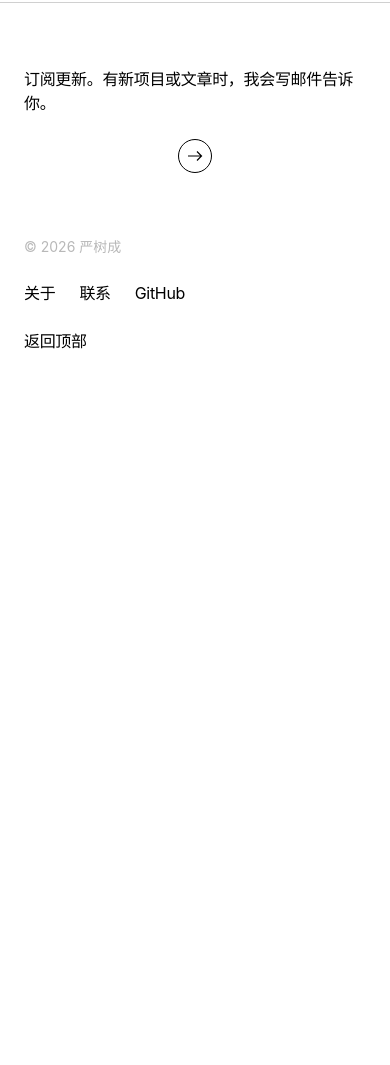
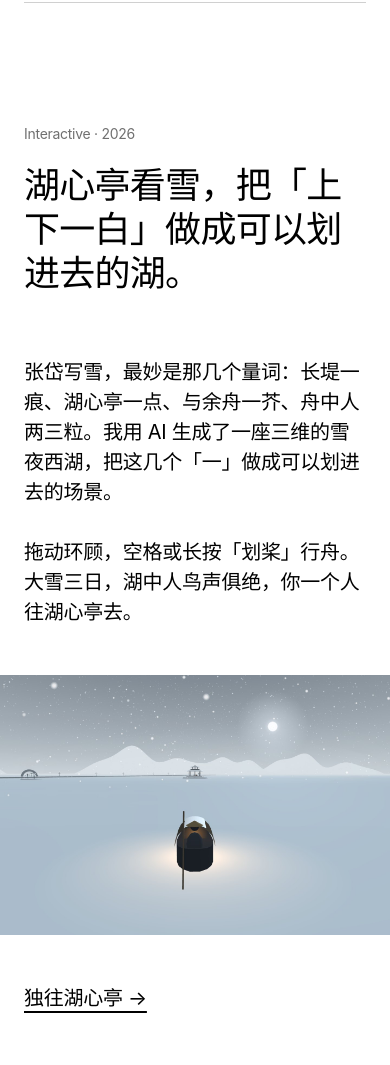
Before and after one commit to SacharnYan/personal-site, an Astro site: page /projects in a window 390 px wide. Shown: the part 2339-3404 px from the top of the page. Before the commit the page ends 2732 px from the top, so only its background shows below. Built offline with nearby package versions, Linux system fonts and the light colour scheme; Astro itself is replaced by a stand-in of ours.

Commit message:
feat: 项目页收录湖心亭看雪，配场景卡片与入口

```diff
--- a/src/pages/projects/index.astro
+++ b/src/pages/projects/index.astro
@@ -40,6 +40,39 @@ import Base from '../../layouts/Base.astro';
 
       <p>
         现在它只是一个内部工具，不是产品。我还在想：这种“重复劳动自动化”的小工具，能不能做成让更多花艺、教培、餐饮商家都能用的东西？
+      </p>
+    </div>
+  </article>
+
+  <hr class="project-divider" />
+
+  <article class="article" data-fade>
+    <header class="article-hero">
+      <p class="article-eyebrow">Interactive · 2026</p>
+      <h1 class="article-title">湖心亭看雪，把「上下一白」做成可以划进去的湖。</h1>
+    </header>
+
+    <div class="article-body">
+      <p>
+        张岱写雪，最妙是那几个量词：长堤一痕、湖心亭一点、与余舟一芥、舟中人两三粒。我用 AI 生成了一座三维的雪夜西湖，把这几个「一」做成可以划进去的场景。
+      </p>
+
+      <p>
+        拖动环顾，空格或长按「划桨」行舟。大雪三日，湖中人鸟声俱绝，你一个人往湖心亭去。
+      </p>
+
+      <figure class="article-figure">
+        <a href="/snow/" aria-label="进入湖心亭看雪互动场景">
+          <img
+            src="/projects/snow/card.jpg"
+            alt="雪夜西湖：小舟驶向湖心亭"
+            loading="lazy"
+          />
+        </a>
+      </figure>
+
+      <p>
+        <a class="project-link" href="/snow/">独往湖心亭 →</a>
       </p>
     </div>
   </article>
@@ -115,6 +148,23 @@ import Base from '../../layouts/Base.astro';
     display: block;
   }
 
+  .project-divider {
+    border: none;
+    border-top: 1px solid #d0d0d0;
+    margin: 0 96px;
+  }
+
+  .project-link {
+    color: #000;
+    text-decoration: underline;
+    text-underline-offset: 6px;
+    transition: color 200ms;
+  }
+
+  .project-link:hover {
+    color: #707070;
+  }
+
   @media (max-width: 768px) {
     .article {
       padding: 0 24px 80px;
@@ -145,5 +195,9 @@ import Base from '../../layouts/Base.astro';
       left: 0;
       transform: none;
     }
+
+    .project-divider {
+      margin: 0 24px;
+    }
   }
 </style>
```
Also changed, not shown: public/projects/snow/card.jpg (added).
